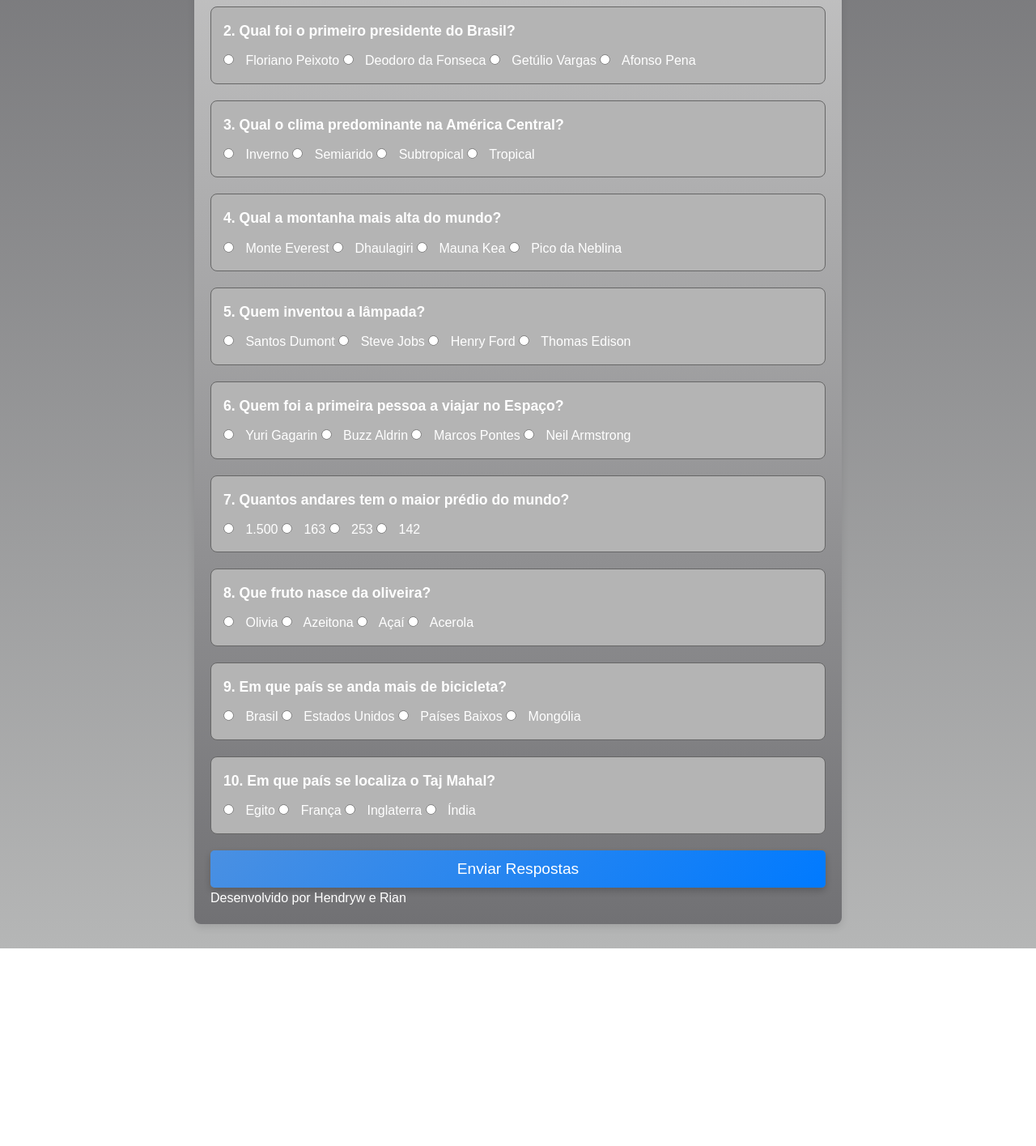
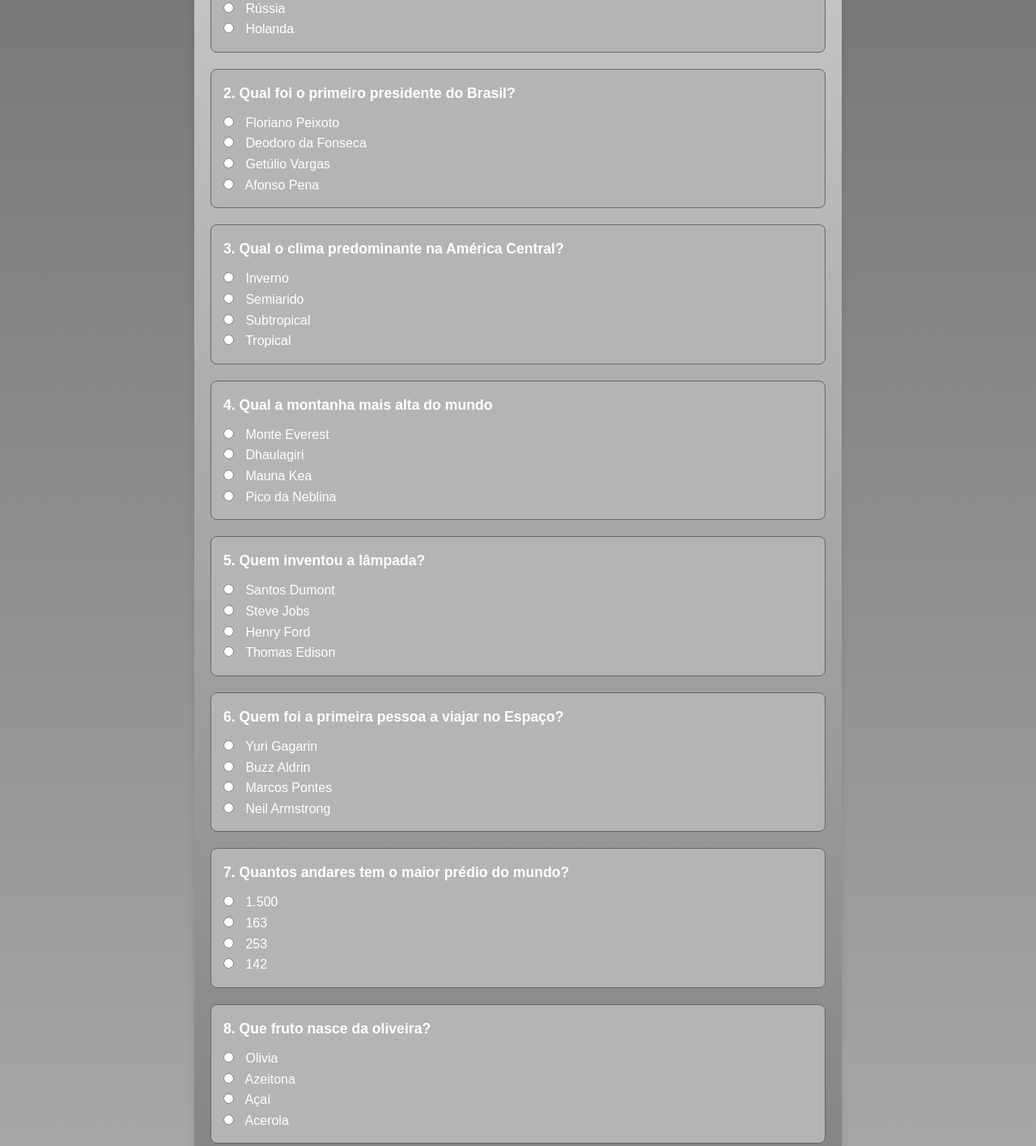
Before and after one commit to Rian34567/jogo-quiz, a plain HTML site: page index.html in a window 1280 px wide. Shown: the part 229-1644 px from the top of the page at 81% size. Before the commit the page ends 1400 px from the top, so only its background shows below. Drawn offline with Linux system fonts and the light colour scheme.

Commit message:
10/09/2024

```diff
--- a/index.html
+++ b/index.html
@@ -3,8 +3,8 @@
 <head>
     <meta charset="UTF-8">
     <meta name="viewport" content="width=device-width, initial-scale=1.0">
-    <title>Quiz de Perguntas e Respostas</title>
-    <link rel="stylesheet" href="css/index.css">
+    <title>Jogo de pergunta e Respostas</title>
+    <link rel="stylesheet" href="./CSS/index.css">
 </head>
 <body>
 
@@ -15,111 +15,87 @@
 
         <div class="pergunta">
             <h3>1. Qual o maior País do mundo?</h3>
-                <div class="opcoes">
-                    <label><input type="radio" name="pergunta1" value="África"> África</label>
-                    <label><input type="radio" name="pergunta1" value="México"> México</label>
-                    <label><input type="radio" name="pergunta1" value="Rússia"> Rússia</label>
-                    <label><input type="radio" name="pergunta1" value="Holanda"> Holanda</label>
-                </div>
+            <input type="radio" name="pergunta1" value="0"> África<br>
+            <input type="radio" name="pergunta1" value="1"> México<br>
+            <input type="radio" name="pergunta1" value="2"> Rússia<br>
+            <input type="radio" name="pergunta1" value="3"> Holanda<br>
         </div>
 
         <div class="pergunta">
             <h3>2. Qual foi o primeiro presidente do Brasil?</h3>
-                <div class="opcoes">
-                    <label><input type="radio" name="pergunta2" value="Floriano Peixoto"> Floriano Peixoto</label>
-                    <label><input type="radio" name="pergunta2" value="Deodoro da Fonseca"> Deodoro da Fonseca</label>
-                    <label><input type="radio" name="pergunta2" value="Getúlio Vargas"> Getúlio Vargas</label>
-                    <label><input type="radio" name="pergunta2" value="Afonso Pena"> Afonso Pena</label>
-                </div>
+            <input type="radio" name="pergunta2" value="0"> Floriano Peixoto<br>
+            <input type="radio" name="pergunta2" value="1"> Deodoro da Fonseca<br>
+            <input type="radio" name="pergunta2" value="2"> Getúlio Vargas<br>
+            <input type="radio" name="pergunta2" value="3"> Afonso Pena<br>
         </div>
 
         <div class="pergunta">
             <h3>3. Qual o clima predominante na América Central?</h3>
-                <div class="opcoes">
-                    <label><input type="radio" name="pergunta3" value="Inverno"> Inverno</label>
-                    <label><input type="radio" name="pergunta3" value="Semiarido"> Semiarido</label>
-                    <label><input type="radio" name="pergunta3" value="Subtropical"> Subtropical</label>
-                    <label><input type="radio" name="pergunta3" value="Tropical"> Tropical</label>
-                </div>
+            <input type="radio" name="pergunta3" value="0"> Inverno<br>
+            <input type="radio" name="pergunta3" value="1"> Semiarido<br>
+            <input type="radio" name="pergunta3" value="2"> Subtropical<br>
+            <input type="radio" name="pergunta3" value="3"> Tropical<br>
         </div>
 
         <div class="pergunta">
-                <h3>4. Qual a montanha mais alta do mundo?</h3>
-                <div class="opcoes">
-                    <label><input type="radio" name="pergunta4" value="Monte Everest"> Monte Everest</label>
-                    <label><input type="radio" name="pergunta4" value="Dhaulagiri"> Dhaulagiri</label>
-                    <label><input type="radio" name="pergunta4" value="Mauna Kea"> Mauna Kea</label>
-                    <label><input type="radio" name="pergunta4" value="Pico da Neblina"> Pico da Neblina</label>
-                </div>
+            <h3>4. Qual a montanha mais alta do mundo</h3>
+            <input type="radio" name="pergunta4" value="0"> Monte Everest<br>
+            <input type="radio" name="pergunta4" value="1"> Dhaulagiri<br>
+            <input type="radio" name="pergunta4" value="2"> Mauna Kea<br>
+            <input type="radio" name="pergunta4" value="3"> Pico da Neblina<br>
         </div>
 
         <div class="pergunta">
             <h3>5. Quem inventou a lâmpada?</h3>
-                <div class="opcoes">
-                    <label><input type="radio" name="pergunta5" value="Santos Dumont"> Santos Dumont</label>
-                    <label><input type="radio" name="pergunta5" value="Steve Jobs"> Steve Jobs</label>
-                    <label><input type="radio" name="pergunta5" value="Henry Ford"> Henry Ford</label>
-                    <label><input type="radio" name="pergunta5" value="Thomas Edison"> Thomas Edison</label>
-                </div>
+            <input type="radio" name="pergunta5" value="0"> Santos Dumont<br>
+            <input type="radio" name="pergunta5" value="1"> Steve Jobs<br>
+            <input type="radio" name="pergunta5" value="2"> Henry Ford<br>
+            <input type="radio" name="pergunta5" value="3"> Thomas Edison<br>
         </div>
 
         <div class="pergunta">
             <h3>6. Quem foi a primeira pessoa a viajar no Espaço?</h3>
-                <div class="opcoes">
-                    <label><input type="radio" name="pergunta6" value="Yuri Gagarin"> Yuri Gagarin</label>
-                    <label><input type="radio" name="pergunta6" value="Buzz Aldrin"> Buzz Aldrin</label>
-                    <label><input type="radio" name="pergunta6" value="Marcos Pontes"> Marcos Pontes</label>
-                    <label><input type="radio" name="pergunta6" value="Neil Armstrong"> Neil Armstrong</label>
-                </div>
+            <input type="radio" name="pergunta6" value="0"> Yuri Gagarin<br>
+            <input type="radio" name="pergunta6" value="1"> Buzz Aldrin<br>
+            <input type="radio" name="pergunta6" value="2"> Marcos Pontes<br>
+            <input type="radio" name="pergunta6" value="3"> Neil Armstrong<br>
         </div>
 
         <div class="pergunta">
             <h3>7. Quantos andares tem o maior prédio do mundo?</h3>
-                <div class="opcoes">
-                    <label><input type="radio" name="pergunta7" value="1.500"> 1.500</label>
-                    <label><input type="radio" name="pergunta7" value="163"> 163</label>
-                    <label><input type="radio" name="pergunta7" value="253"> 253</label>
-                    <label><input type="radio" name="pergunta7" value="142"> 142</label>
-                </div>
+            <input type="radio" name="pergunta7" value="0"> 1.500<br>
+            <input type="radio" name="pergunta7" value="1"> 163<br>
+            <input type="radio" name="pergunta7" value="2"> 253<br>
+            <input type="radio" name="pergunta7" value="3"> 142<br>
         </div>
 
         <div class="pergunta">
             <h3>8. Que fruto nasce da oliveira?</h3>
-                <div class="opcoes">
-                    <label><input type="radio" name="pergunta8" value="Olivia"> Olivia</label>
-                    <label><input type="radio" name="pergunta8" value="Azeitona"> Azeitona</label>
-                    <label><input type="radio" name="pergunta8" value="Açaí"> Açaí</label>
-                    <label><input type="radio" name="pergunta8" value="Acerola"> Acerola</label>
-                </div>
+            <input type="radio" name="pergunta8" value="0"> Olivia<br>
+            <input type="radio" name="pergunta8" value="1"> Azeitona<br>
+            <input type="radio" name="pergunta8" value="2"> Açaí<br>
+            <input type="radio" name="pergunta8" value="3"> Acerola<br>
         </div>
 
         <div class="pergunta">
             <h3>9. Em que país se anda mais de bicicleta?</h3>
-                <div class="opcoes">
-                    <label><input type="radio" name="pergunta9" value="Brasil"> Brasil</label>
-                    <label><input type="radio" name="pergunta9" value="Estados Unidos"> Estados Unidos</label>
-                    <label><input type="radio" name="pergunta9" value="Países Baixos"> Países Baixos</label>
-                    <label><input type="radio" name="pergunta9" value="Mongólia"> Mongólia</label>
-                </div>
+            <input type="radio" name="pergunta9" value="0"> Brasil<br>
+            <input type="radio" name="pergunta9" value="1"> Estados Unidos<br>
+            <input type="radio" name="pergunta9" value="2"> Países Baixos<br>
+            <input type="radio" name="pergunta9" value="3"> Mongólia<br>
         </div>
 
         <div class="pergunta">
-                <h3>10. Em que país se localiza o Taj Mahal?</h3>
-                <div class="opcoes">
-                    <label><input type="radio" name="pergunta10" value="Egito"> Egito</label>
-                    <label><input type="radio" name="pergunta10" value="França"> França</label>
-                    <label><input type="radio" name="pergunta10" value="Inglaterra"> Inglaterra</label>
-                    <label><input type="radio" name="pergunta10" value="Índia"> Índia</label>
-                </div>
+            <h3>10. Em que país de localiza o Taj Mahal?</h3>
+            <input type="radio" name="pergunta10" value="0"> Egito<br>
+            <input type="radio" name="pergunta10" value="1"> França<br>
+            <input type="radio" name="pergunta10" value="2"> Inglaterra<br>
+            <input type="radio" name="pergunta10" value="3"> Índia<br>
         </div>
 
-            <button type="button" id="submitButton">Enviar Respostas</button>
+        <button type="button" onclick="verificarRespostas()">Enviar Respostas</button>
 
     </form>
-
-        <footer>
-            <p>Desenvolvido por Hendryw e Rian</p>
-        </footer>
 </div>
 
 <script src="js/script.js"></script>
```
Also changed, not shown: resultado.html (+1 -1 lines). Lines whose indentation alone changed are shown as unchanged.
